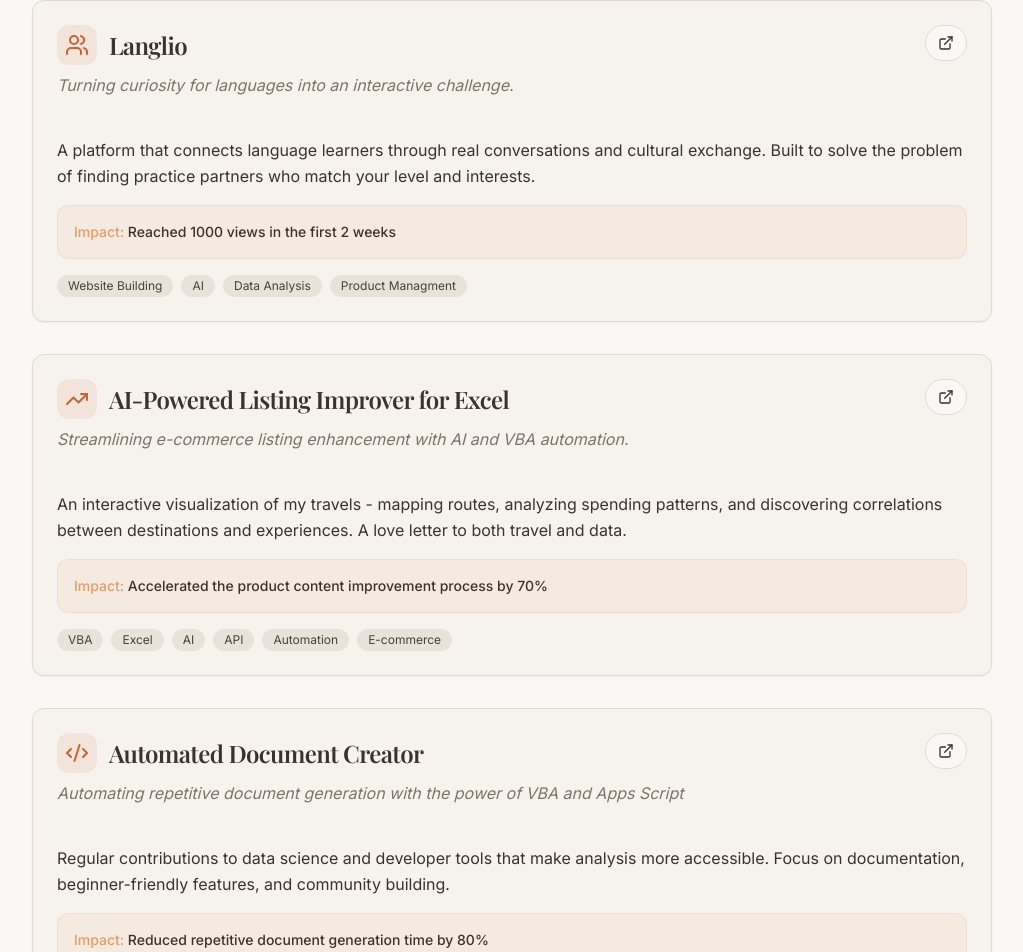
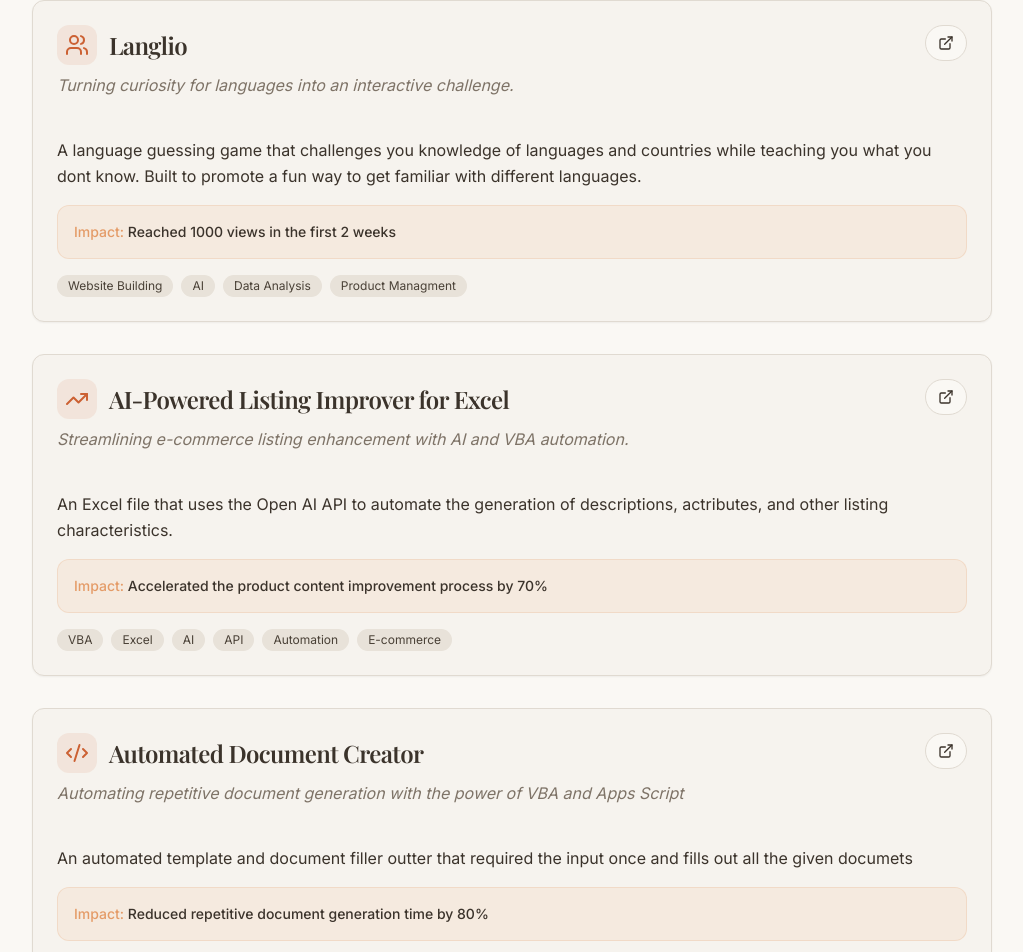
Before and after one commit to joserrivase/jose-rivas-website, a React (Vite) app: page /projects in a window 1280 px wide. Shown: the part 329-1281 px from the top of the page, without its empty margins (128-1151 px from the left). Built offline with nearby package versions, Linux system fonts and the light colour scheme; the HTML template or start-up script is replaced by a standard one.

Commit message:
Update Projects.tsx
changed project descriptions

```diff
--- a/src/pages/Projects.tsx
+++ b/src/pages/Projects.tsx
@@ -8,17 +8,17 @@ const projects = [
     id: 1,
     name: "Langlio",
     tagline: "Turning curiosity for languages into an interactive challenge.",
-    description: "A platform that connects language learners through real conversations and cultural exchange. Built to solve the problem of finding practice partners who match your level and interests.",
+    description: "A language guessing game that challenges you knowledge of languages and countries while teaching you what you dont know. Built to promote a fun way to get familiar with different languages.",
     impact: "Reached 1000 views in the first 2 weeks",
     skills: ["Website Building", "AI", "Data Analysis", "Product Managment", ],
-    link: "#",
+    link: "langlio.io",
     icon: Users,
   },
   {
     id: 2,
     name: "AI-Powered Listing Improver for Excel",
     tagline: "Streamlining e-commerce listing enhancement with AI and VBA automation.",
-    description: "An interactive visualization of my travels - mapping routes, analyzing spending patterns, and discovering correlations between destinations and experiences. A love letter to both travel and data.",
+    description: "An Excel file that uses the Open AI API to automate the generation of descriptions, actributes, and other listing characteristics.",
     impact: "Accelerated the product content improvement process by 70%",
     skills: ["VBA", "Excel", "AI", "API", "Automation", "E-commerce"],
     link: "#",
@@ -28,7 +28,7 @@ const projects = [
     id: 3,
     name: "Automated Document Creator",
     tagline: "Automating repetitive document generation with the power of VBA and Apps Script",
-    description: "Regular contributions to data science and developer tools that make analysis more accessible. Focus on documentation, beginner-friendly features, and community building.",
+    description: "An automated template and document filler outter that required the input once and fills out all the given documets",
     impact: "Reduced repetitive document generation time by 80%",
     skills: ["VBA", "Excel", "Apps Script", "Google Sheets", "Automation"],
     link: "#",
```
